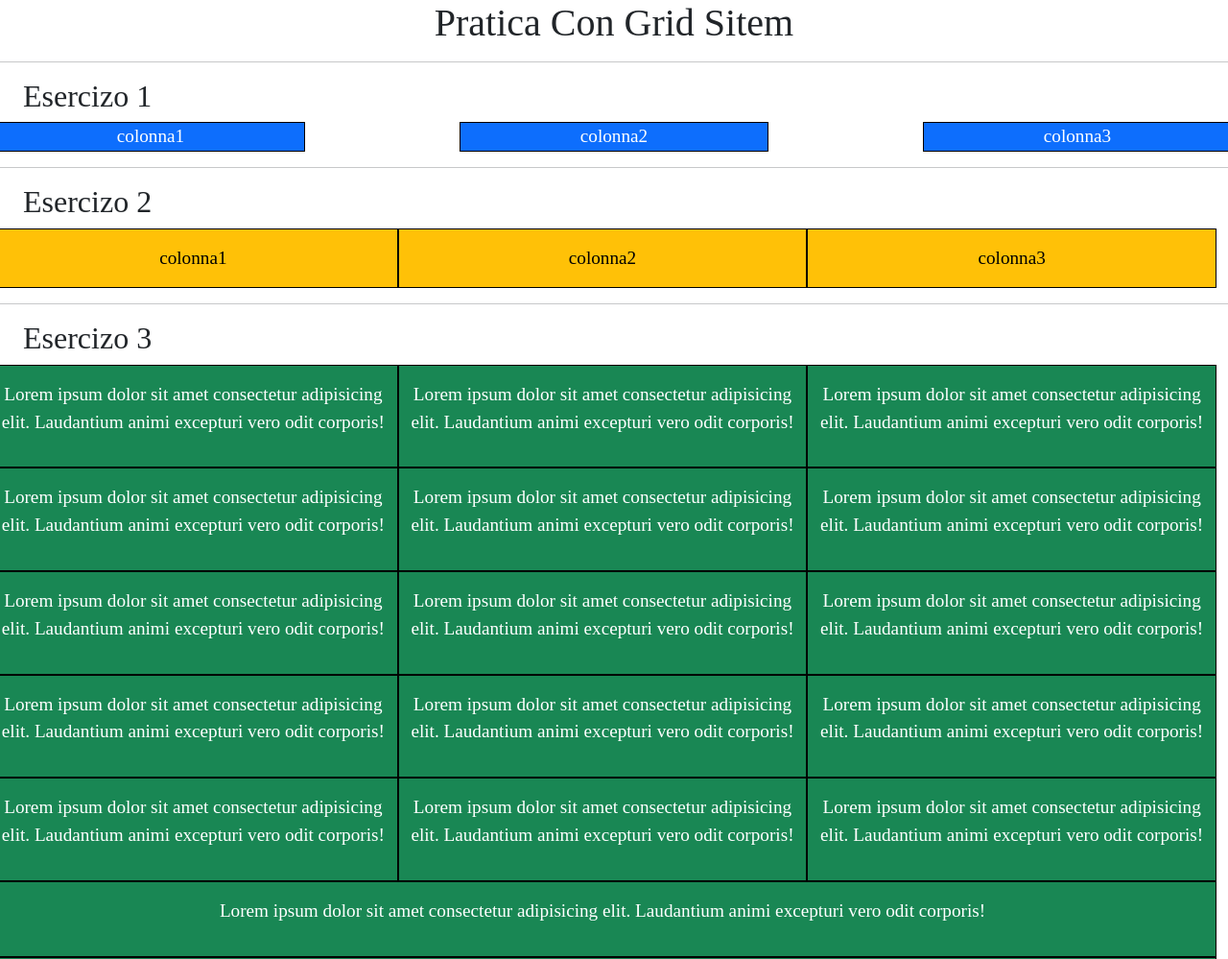
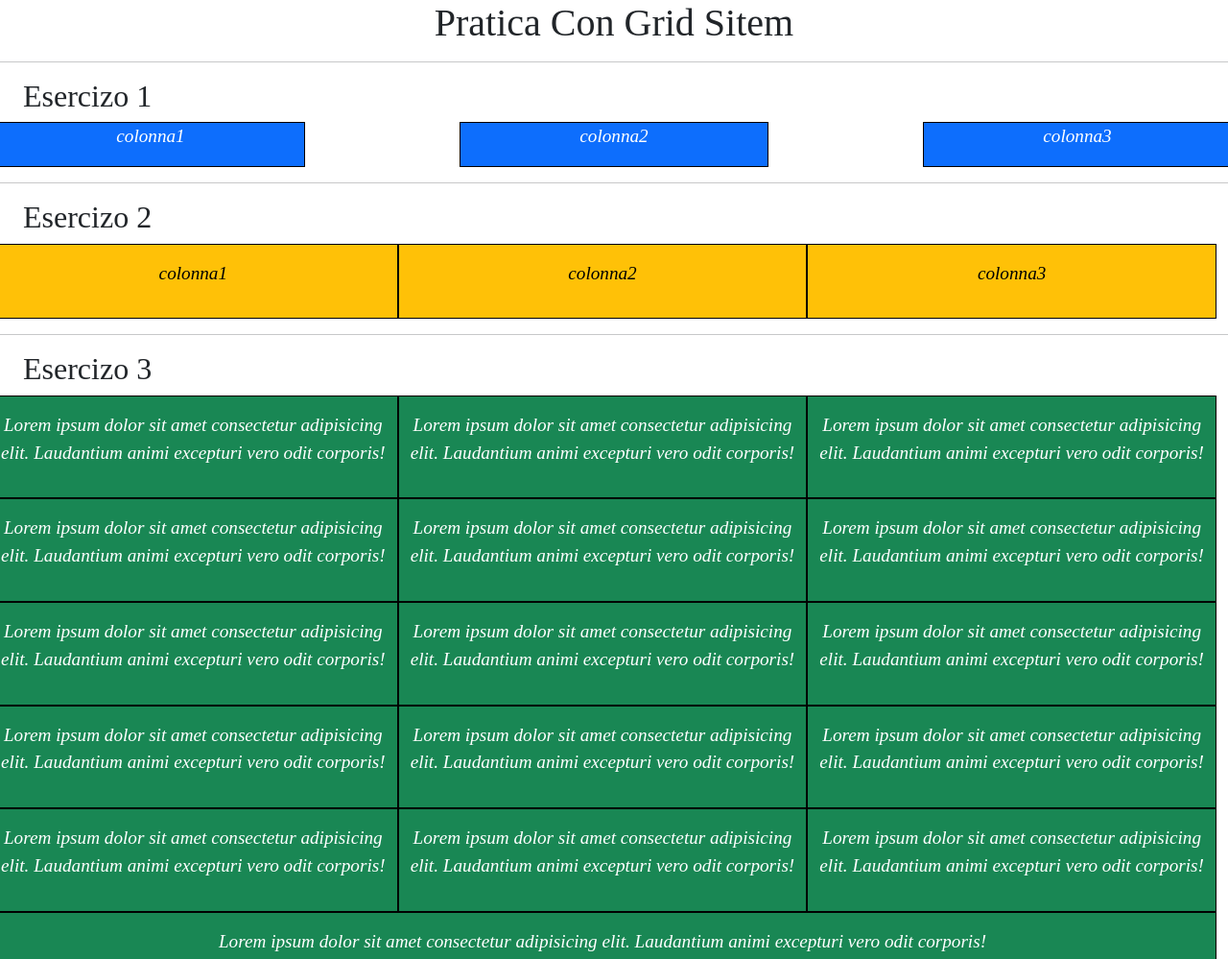
Before and after one commit to Petrov-Teo/U2W2D1, a plain HTML site: page Index.HTML in a window 1280 px wide. Shown: the top 999 px of the page at 96% size. Drawn offline with nearby package versions, Linux system fonts and the light colour scheme; a web font is replaced by a local one.

Commit message:
modificato font style testo colonne

```diff
--- a/Index.HTML
+++ b/Index.HTML
@@ -22,9 +22,15 @@
     <div>
         <h2 class="text-start ms-4">Esercizo 1</h2>
         <div class="d-flex ps-2 justify-content-between row gap-1 px-2">
-            <div class="col-12 col-md-3 text-bg-primary border border-black text-center">colonna1</div>
-            <div class="col-12 col-md-3 text-bg-primary border border-black text-center">colonna2</div>
-            <div class="col-12 col-md-3 text-bg-primary border border-black text-center">colonna3</div>
+            <div class="col-12 col-md-3 text-bg-primary border border-black text-center">
+                <p>colonna1</p>
+            </div>
+            <div class="col-12 col-md-3 text-bg-primary border border-black text-center">
+                <p>colonna2</p>
+            </div>
+            <div class="col-12 col-md-3 text-bg-primary border border-black text-center">
+                <p>colonna3</p>
+            </div>
         </div>
     </div>
     <hr>
@@ -32,11 +38,13 @@
         <h2 class="text-start ms-4">Esercizo 2</h2>
         <div class="d-flex justify-content-around row ">
             <div class="col-12 col-lg-4 text-bg-warning border border-black text-center py-3">
-                colonna1
+                <p>colonna1</p>
             </div>
-            <div class="col-12 col-lg-4 text-bg-warning border border-black text-center py-3">colonna2
+            <div class="col-12 col-lg-4 text-bg-warning border border-black text-center py-3">
+                <p>colonna2</p>
             </div>
-            <div class="col-12 col-lg-4 text-bg-warning border border-black text-center py-3">colonna3
+            <div class="col-12 col-lg-4 text-bg-warning border border-black text-center py-3">
+                <p>colonna3</p>
             </div>
         </div>
     </div>
--- a/assets/css/style.css
+++ b/assets/css/style.css
@@ -24,4 +24,5 @@ div {
 }
 p {
   font-family: "Spectral+SC";
+  font-style: oblique;
 }
```
